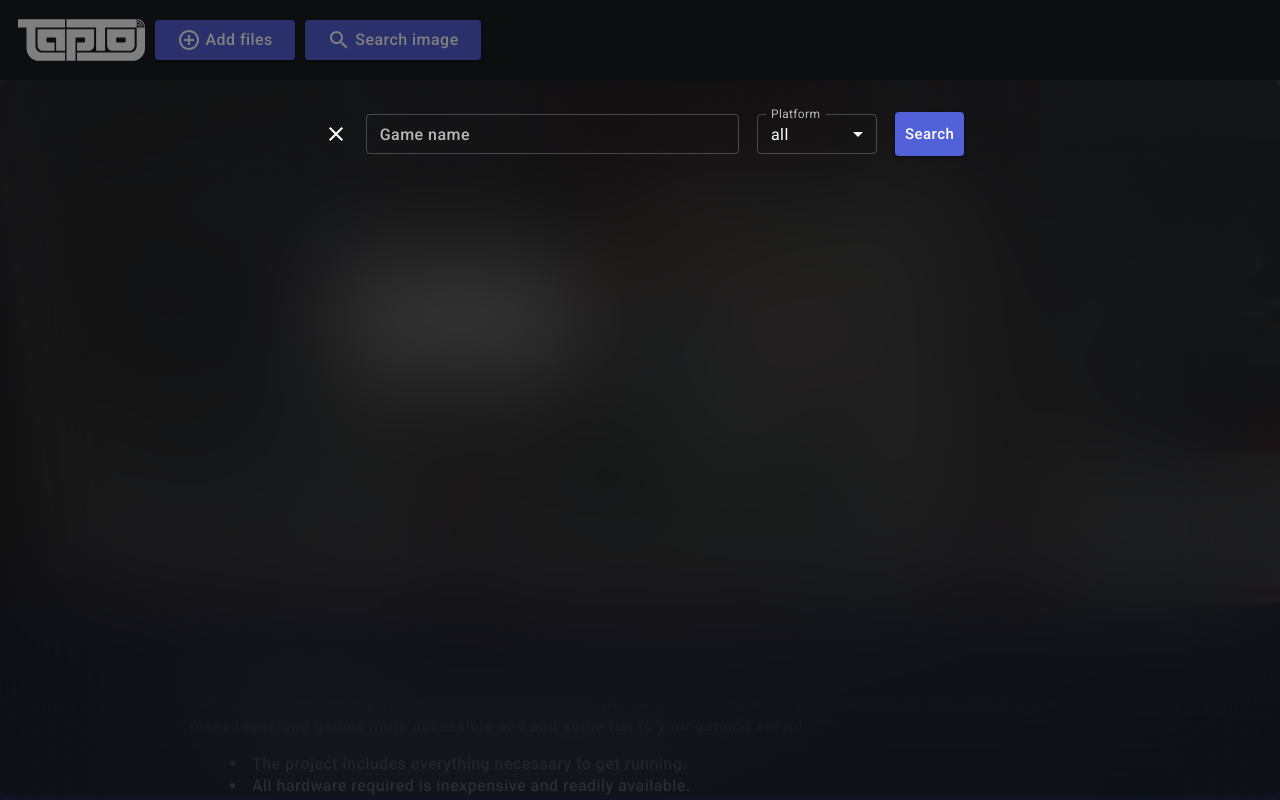
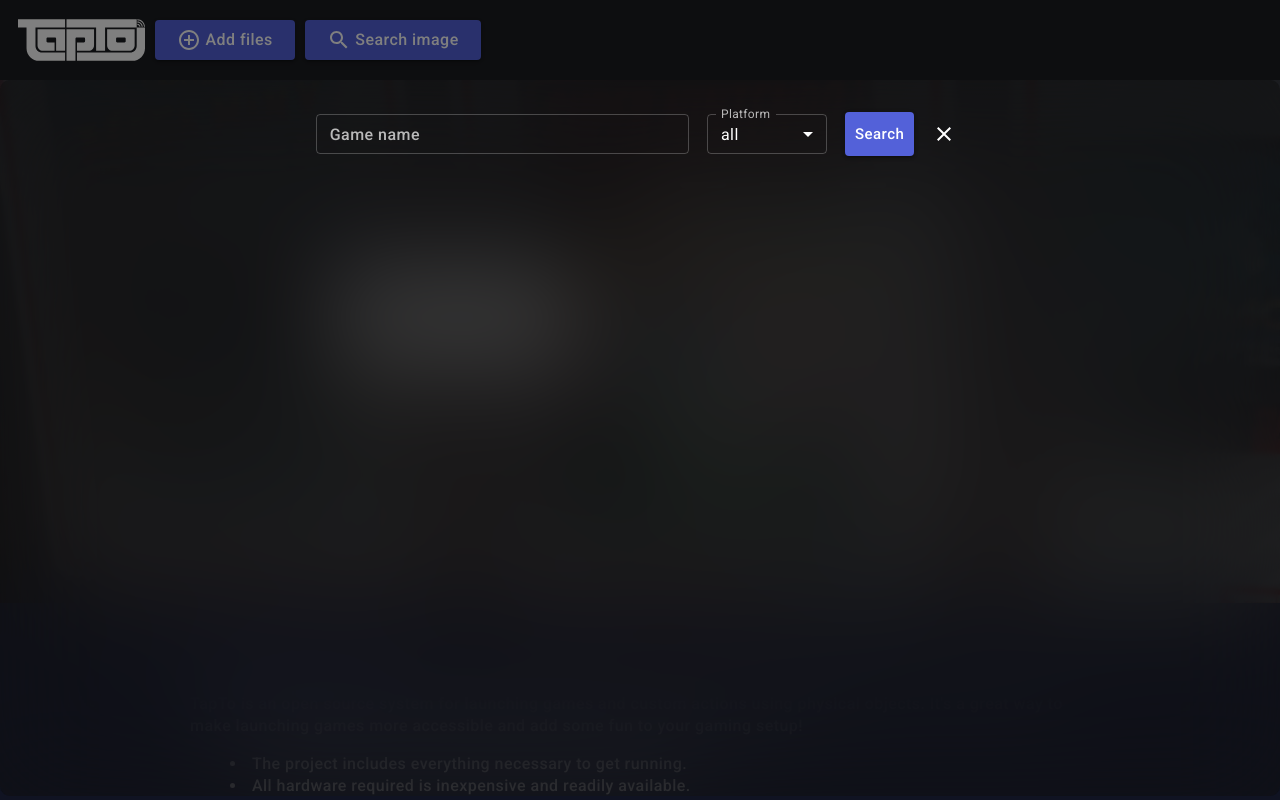
Before and after one commit to TapToCommunity/TapToLabelDesigner, a React (Vite) app: page / in a window 1280 px wide. Both pictures are taken after a click on the button "Search image". Shown: the top 800 px of the page. Built offline with nearby package versions, Linux system fonts and the light colour scheme.

Commit message:
minimum for decency

```diff
--- a/src/components/ImageSearch.tsx
+++ b/src/components/ImageSearch.tsx
@@ -127,9 +127,6 @@ export default function ImageSearch({
       <div className="searchModal">
         <div className="verticalStack">
           <div className="horizontalStack searchHeader">
-            <IconButton onClick={() => setOpen(false)}>
-              <CloseIcon />
-            </IconButton>
             <TextField
               className="textField"
               size="small"
@@ -160,6 +157,13 @@ export default function ImageSearch({
                 <p>Search</p>
               )}
             </Button>
+            <IconButton
+              onClick={() =>
+                searchResults.length ? setSearchResults([]) : setOpen(false)
+              }
+            >
+              <CloseIcon />
+            </IconButton>
           </div>
           {searchResults.length === 0 && (
             <div className="searchResultsContainer horizontalStack">
```
